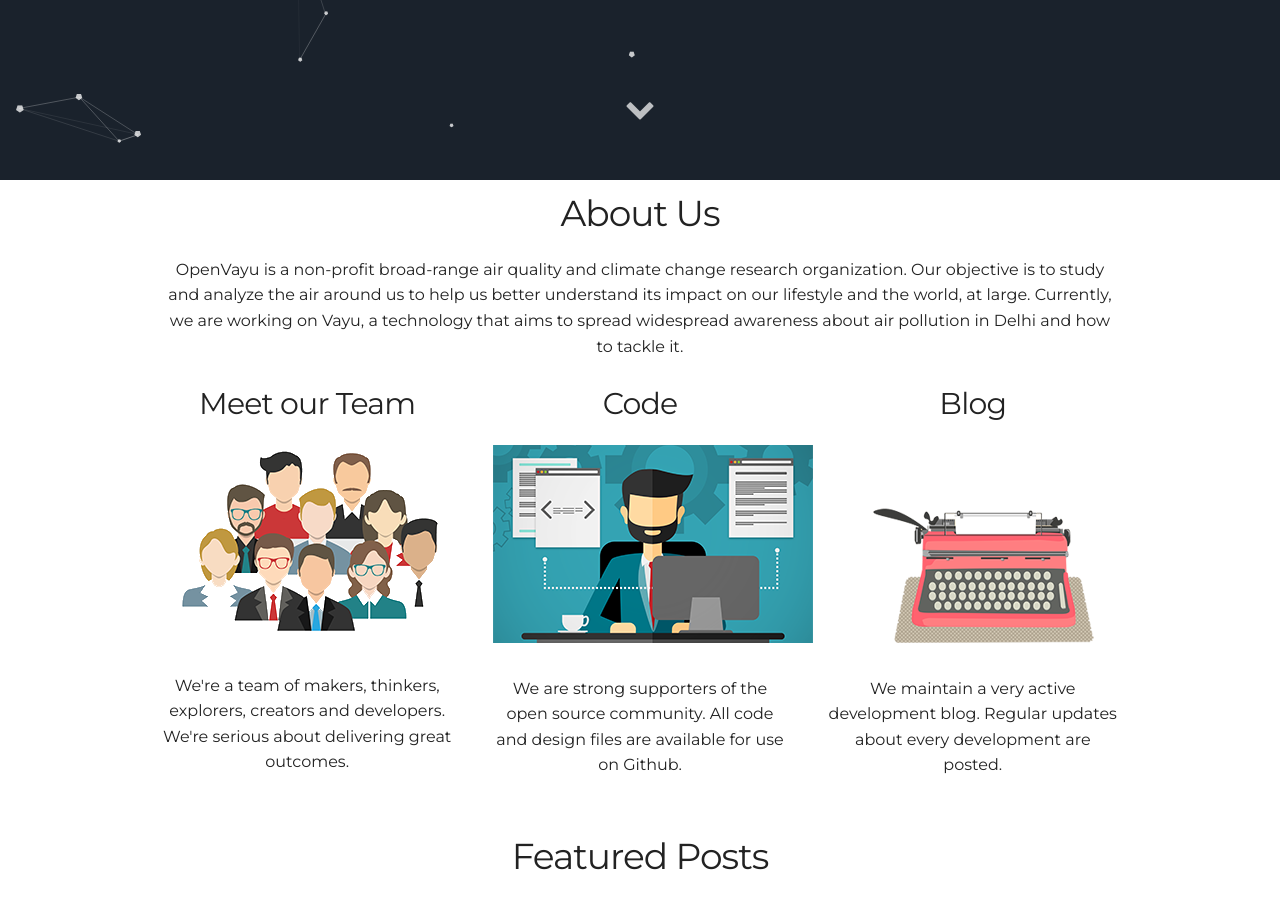
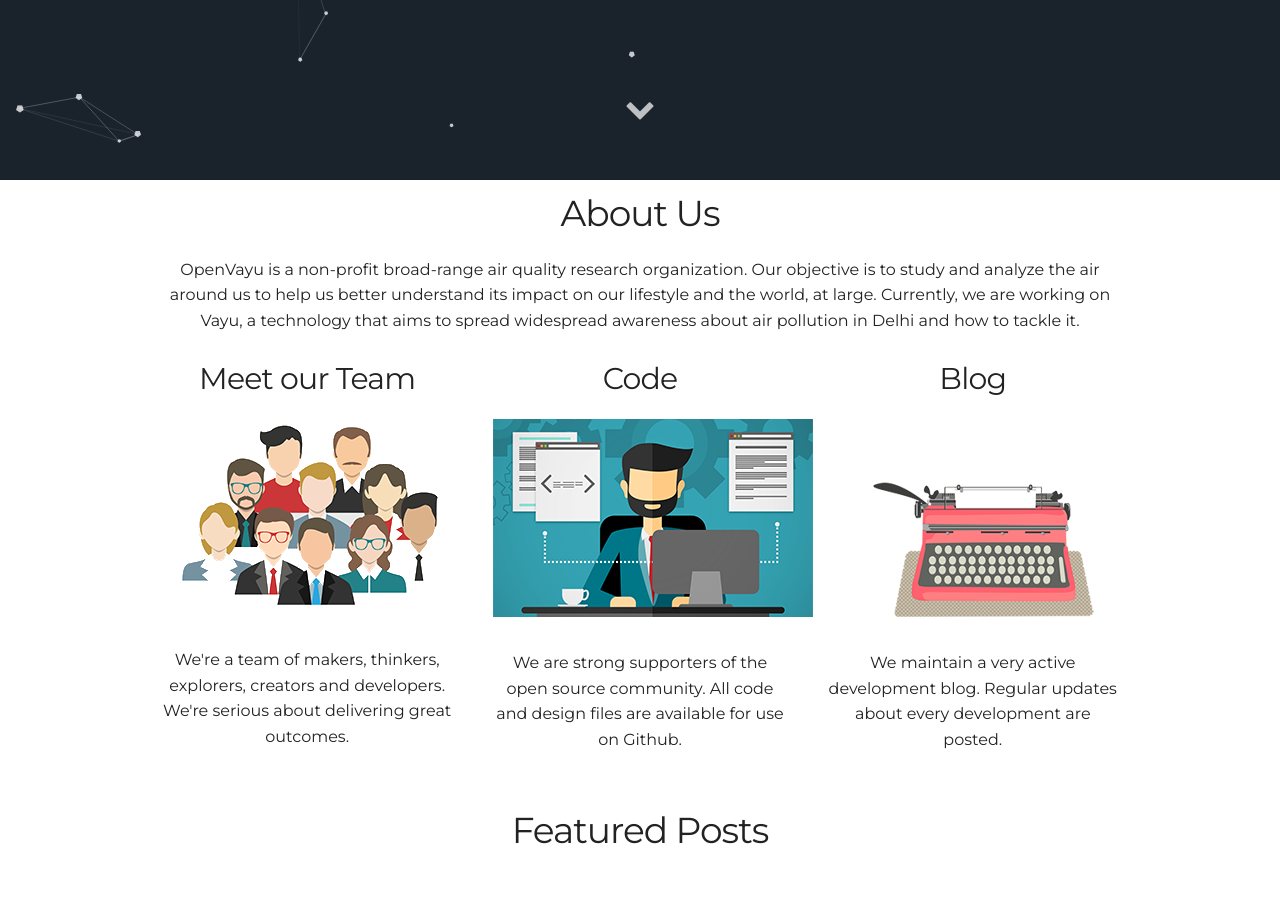
Before and after one commit to disha-surana/ChaitanyaBaweja.github.io, a Jekyll site: the page built from index.html, in a window 1280 px wide and 900 px high, scrolled down 727 px. Built offline with Jekyll 4.4.1, drawn with Linux system fonts in a browser that asks for light colours.

Commit message:
Update _config.yml

```diff
--- a/_config.yml
+++ b/_config.yml
@@ -6,7 +6,7 @@ description: A non-profit broad-range air quality and climate change research or
 
 # User settings
 username: OpenVayu
-user_description: OpenVayu is a non-profit broad-range air quality and climate change research organization. Our objective is to study and analyze the air around us to help us better understand its impact on our lifestyle and the world, at large. Currently, we are working on Vayu, a technology that aims to spread widespread awareness about air pollution in Delhi and how to tackle it.
+user_description: OpenVayu is a non-profit broad-range air quality research organization. Our objective is to study and analyze the air around us to help us better understand its impact on our lifestyle and the world, at large. Currently, we are working on Vayu, a technology that aims to spread widespread awareness about air pollution in Delhi and how to tackle it.
 user_title: See The Air Around Us
 email: vayu.airquality@gmail.com
 twitter_username: OpenVayu
```
